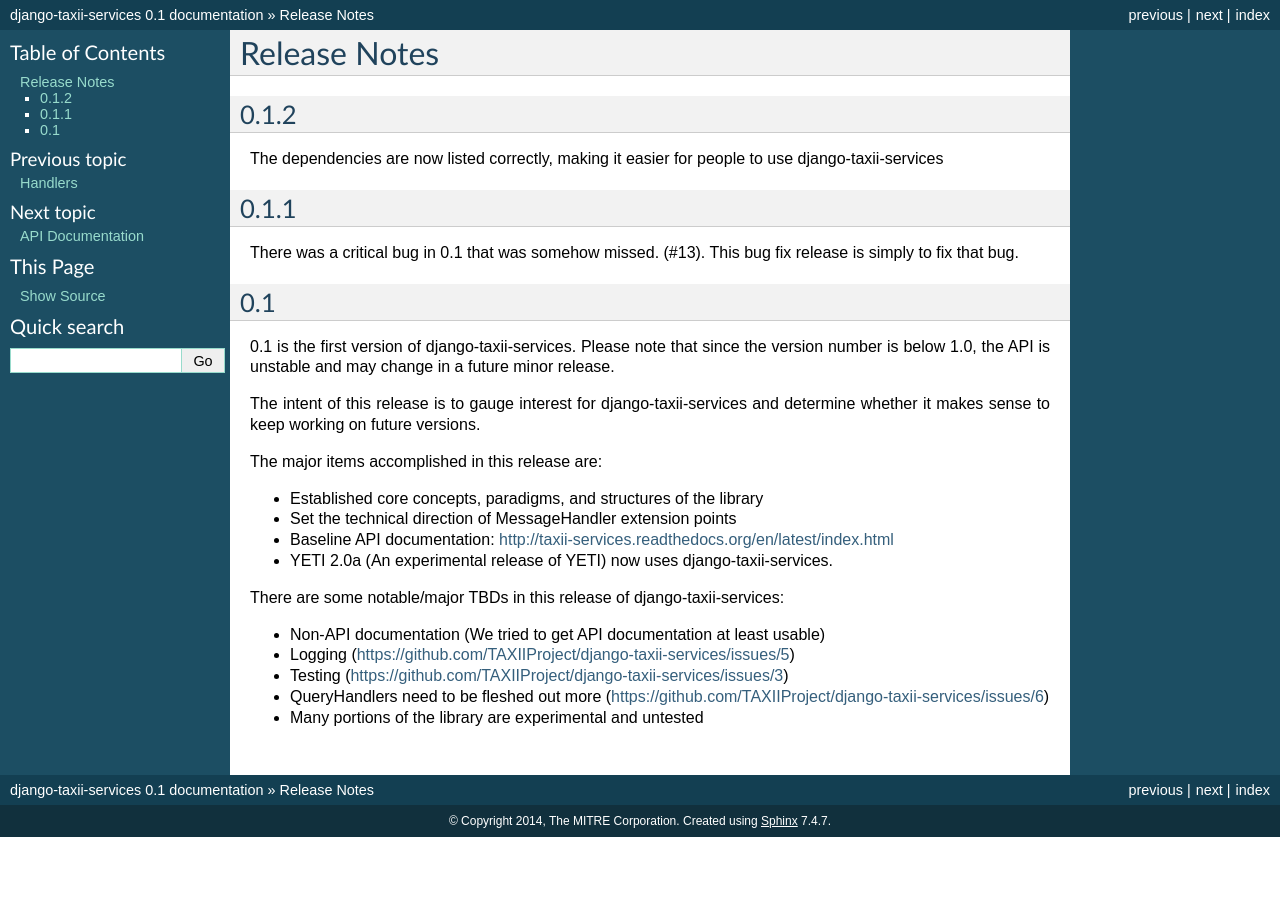
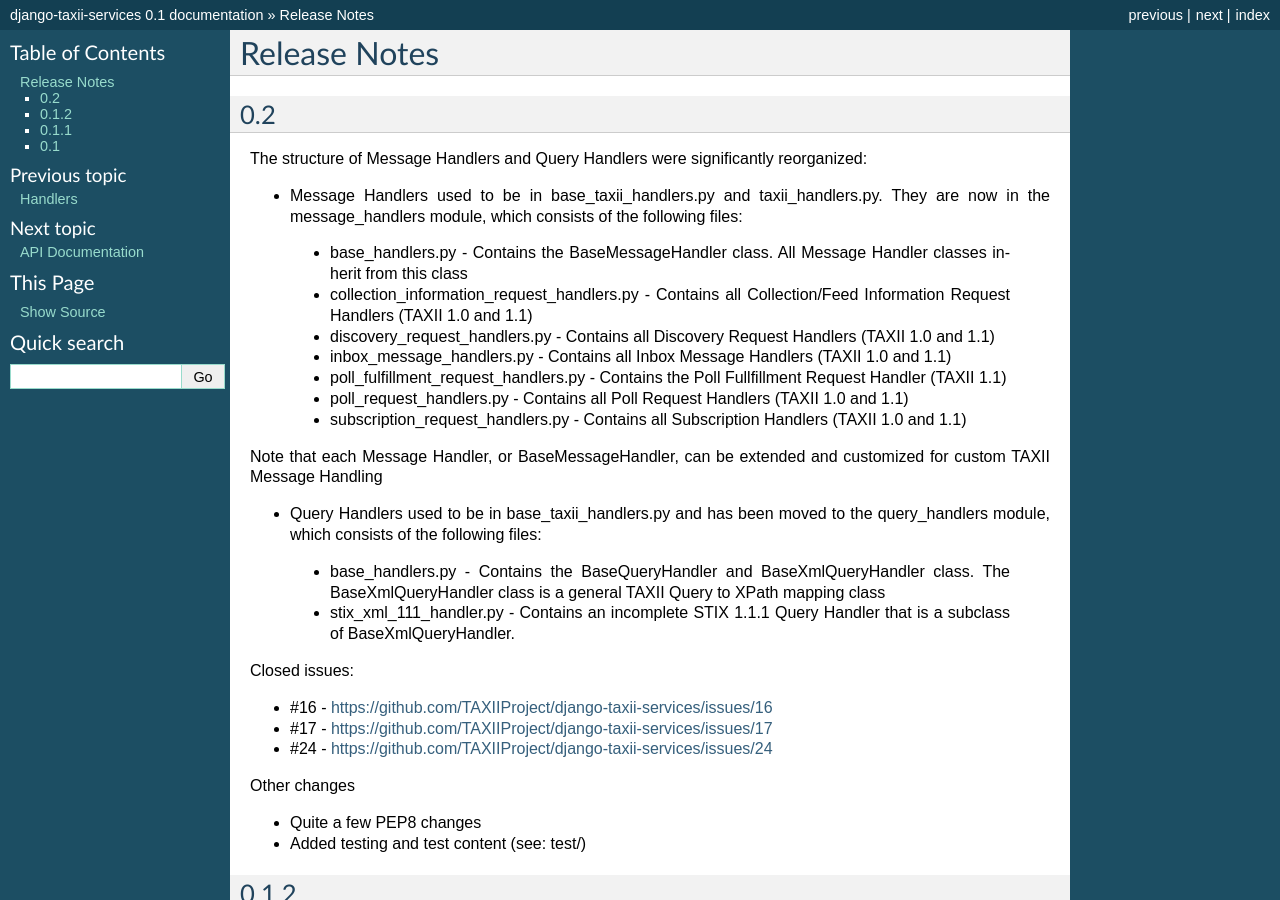
Before and after one commit to TAXIIProject/django-taxii-services, a Sphinx documentation site: the page built from docs/changes.rst, in a window 1280 px wide and 900 px high. Built offline with Sphinx 7.4.7, drawn with Linux system fonts in a browser that asks for light colours.

Commit message:
Updated docs

```diff
--- a/docs/changes.rst
+++ b/docs/changes.rst
@@ -1,5 +1,36 @@
 Release Notes
 =============
+
+0.2
+---
+The structure of Message Handlers and Query Handlers were significantly reorganized:
+
+* Message Handlers used to be in base_taxii_handlers.py and taxii_handlers.py. They are now in the message_handlers module, which consists of the following files:
+ * base_handlers.py - Contains the BaseMessageHandler class. All Message Handler classes inherit from this class
+ * collection_information_request_handlers.py - Contains all Collection/Feed Information Request Handlers (TAXII 1.0 and 1.1)
+ * discovery_request_handlers.py - Contains all Discovery Request Handlers (TAXII 1.0 and 1.1)
+ * inbox_message_handlers.py - Contains all Inbox Message Handlers (TAXII 1.0 and 1.1)
+ * poll_fulfillment_request_handlers.py - Contains the Poll Fullfillment Request Handler (TAXII 1.1)
+ * poll_request_handlers.py - Contains all Poll Request Handlers (TAXII 1.0 and 1.1)
+ * subscription_request_handlers.py - Contains all Subscription Handlers (TAXII 1.0 and 1.1)
+
+Note that each Message Handler, or BaseMessageHandler, can be extended and customized for custom TAXII Message Handling
+
+* Query Handlers used to be in base_taxii_handlers.py and has been moved to the query_handlers module, which consists of the following files:
+ * base_handlers.py - Contains the BaseQueryHandler and BaseXmlQueryHandler class. The BaseXmlQueryHandler class is a general TAXII Query to XPath mapping class
+ * stix_xml_111_handler.py - Contains an incomplete STIX 1.1.1 Query Handler that is a subclass of BaseXmlQueryHandler.
+
+Closed issues:
+
+* #16 - https://github.com/TAXIIProject/django-taxii-services/issues/16
+* #17 - https://github.com/TAXIIProject/django-taxii-services/issues/17
+* #24 - https://github.com/TAXIIProject/django-taxii-services/issues/24
+
+Other changes
+
+* Quite a few PEP8 changes
+* Added testing and test content (see: test/)
+
 
 0.1.2
 -----
--- a/docs/handlers.rst
+++ b/docs/handlers.rst
@@ -28,9 +28,6 @@
 implementers to override just the InboxMessage11Handler’s default logic for saving content
 without needing to re-implement the rest of the handler’s processing logic.
 
-The MessageHandlers are documented in taxii_services.taxii_handlers section of the API.
-
-
 QueryHandlers
 -------------
 (TODO: Write this)
```
